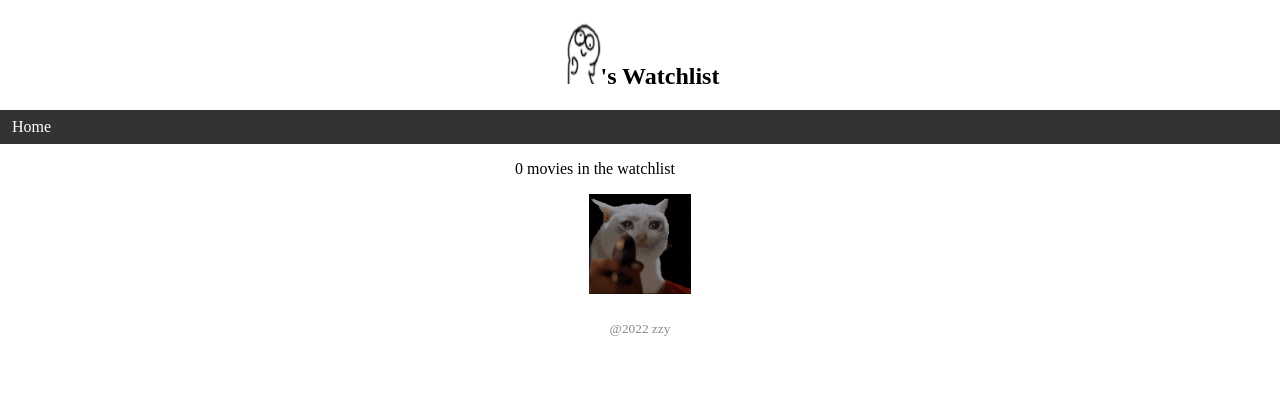
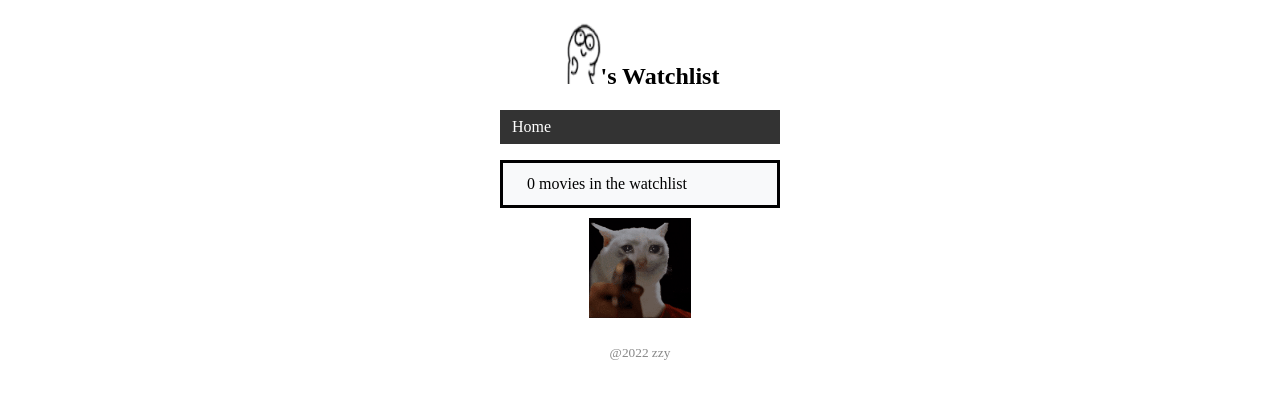
Before and after one commit to zhuangzhiyong123/listweb, a Flask app: page / in a window 1280 px wide. Shown: the top 399 px of the page. Run offline with Flask 2, Linux system fonts and the light colour scheme; data that the repository does not hold is empty.

Commit message:
change css style

```diff
--- a/static/style.css
+++ b/static/style.css
@@ -13,6 +13,8 @@ nav ul {
 list-style-type: none;
 margin: 0;
 padding: 0;
+margin-left: 500px;
+margin-right: 500px;
 overflow: hidden;
 background-color: #333;
 }
@@ -30,10 +32,7 @@ nav li a:hover {
 background-color: #111;
 }
 
-.movies-len{
-margin-left: 515px;
-margin-right: 515px;
-}
+
 /* 页脚 */
 footer{
     color: #888;
@@ -64,7 +63,9 @@ border-bottom:none;
 background-color: #cce8cf;
     }
 
-
+.movie-list li:first-child {
+background-color: #f8f9fa;
+}
 .movie-list li:hover {
 background-color: #f8f9fa;
 }
--- a/templates/index.html
+++ b/templates/index.html
@@ -1,13 +1,14 @@
 {% extends 'base.html' %}  # 声明扩展自模板 base.html
 
 {% block content %}
-    <p class="movies-len">{{ movies|length }} movies in the watchlist</p> {# 使用lenth过滤器获取movies的长度 #}
+
     <ul class="movie-list">
+        <li class="movies-len">{{ movies|length }} movies in the watchlist</li> {# 使用lenth过滤器获取movies的长度 #}
         {% for movie in movies %} {# 迭代movies变量 #}
         <li>{{ movie.title }}
         <span class="float-right">
-        <a class="imdb" href="https://www.imdb.com/find?q={{
-        movie.title }}" target="_blank" title="Find this movie on IMDb">IMDb</a>
+        <a class="imdb" href="https://www.douban.com/search?q={{
+        movie.title }}" target="_blank" title="Find this movie on douban">豆瓣</a>
         </span>
         </li>
         {% endfor %} {# 结束for循环语句 #}
```
